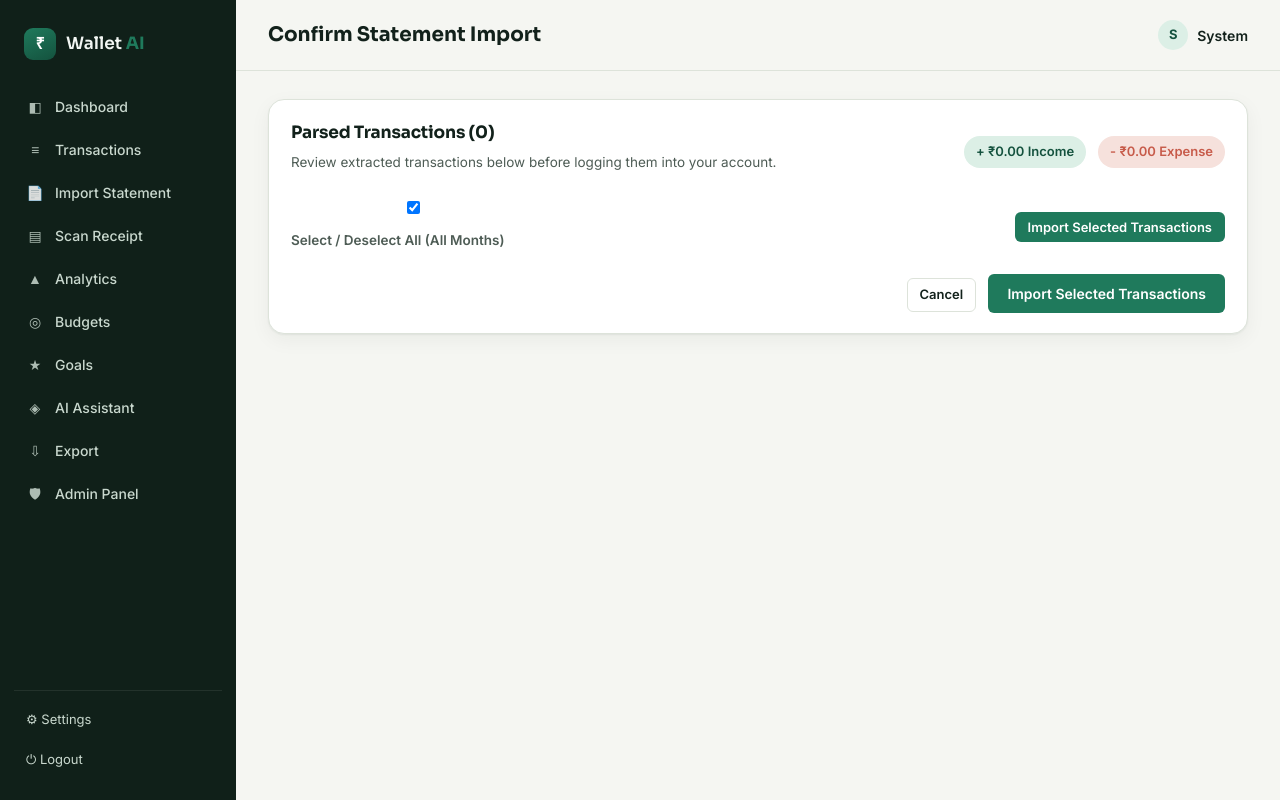
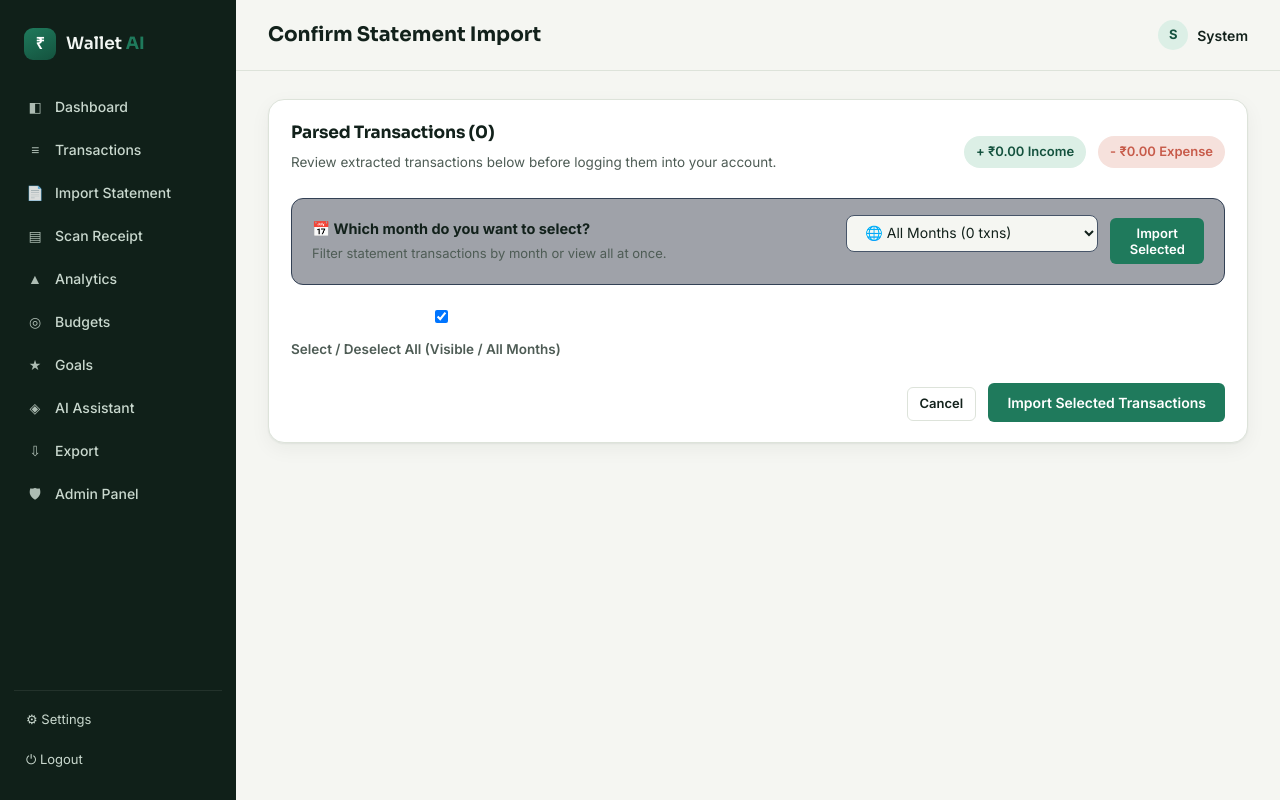
Before and after one commit to kart-8114/Wallet-AI, a Flask app: template templates/confirm_statement.html in a window 1280 px wide. Run offline with Flask 3, Linux system fonts and the light colour scheme; the template is opened without the code that fills it, so the values that code supplies are empty; the visitor is signed in with stand-in values (Sample User, id 1); data comes from the database, SQL or seed files in the repository; some libraries are stand-ins or nearby versions.

Commit message:
Add Month Selector filter to statement import confirmation

```diff
--- a/templates/confirm_statement.html
+++ b/templates/confirm_statement.html
@@ -15,15 +15,31 @@
   </div>
 
   <form method="POST" action="{{ url_for('confirm_statement') }}" id="confirmForm">
+    <!-- Month Selector Bar -->
+    <div style="background: rgba(15, 23, 42, 0.4); padding: 16px 20px; border-radius: 12px; margin-bottom: 22px; display: flex; align-items: center; justify-content: space-between; flex-wrap: wrap; gap: 16px; border: 1px solid var(--border-color, #334155);">
+      <div>
+        <label for="monthFilter" style="font-weight: 700; font-size: 14.5px; color: var(--ink); display: block; margin-bottom: 3px;">📅 Which month do you want to select?</label>
+        <span style="font-size: 13px; color: var(--ink-soft);">Filter statement transactions by month or view all at once.</span>
+      </div>
+      <div style="display: flex; gap: 12px; align-items: center;">
+        <select id="monthFilter" onchange="filterMonth(this.value)" style="padding: 8px 14px; font-size: 14px; border-radius: 8px; background: var(--bg); color: var(--ink); border: 1px solid var(--border-color, #475569); min-width: 220px;">
+          <option value="all">🌐 All Months ({{ transactions|length }} txns)</option>
+          {% for group in monthly_groups %}
+          <option value="month-group-{{ loop.index0 }}">{{ group.month_name }} ({{ group.transactions|length }} txns)</option>
+          {% endfor %}
+        </select>
+        <button type="submit" class="btn btn-primary btn-sm">Import Selected</button>
+      </div>
+    </div>
+
     <div style="margin-bottom: 14px; display: flex; justify-content: space-between; align-items: center;">
       <label style="cursor: pointer; font-size: 13.5px; font-weight: 600;">
-        <input type="checkbox" id="selectAll" checked onchange="toggleSelectAll(this)"> Select / Deselect All (All Months)
+        <input type="checkbox" id="selectAll" checked onchange="toggleSelectAll(this)"> Select / Deselect All (Visible / All Months)
       </label>
-      <button type="submit" class="btn btn-primary btn-sm">Import Selected Transactions</button>
     </div>
 
     {% for group in monthly_groups %}
-    <div class="card" style="margin-bottom: 20px; border: 1px solid var(--border-color, #e2e8f0); box-shadow: none;">
+    <div class="card month-card month-group-{{ loop.index0 }}" style="margin-bottom: 20px; border: 1px solid var(--border-color, #e2e8f0); box-shadow: none;">
       <div style="display: flex; justify-content: space-between; align-items: center; margin-bottom: 12px; padding-bottom: 8px; border-bottom: 1px solid var(--border-color, #e2e8f0);">
         <div style="display: flex; align-items: center; gap: 10px;">
           <label style="cursor: pointer; font-size: 13.5px; font-weight: 600;">
@@ -38,7 +54,7 @@
         </div>
       </div>
 
-      <div class="month-group-{{ loop.index0 }}" style="overflow-x: auto;">
+      <div style="overflow-x: auto;">
         <table>
           <thead>
             <tr>
@@ -109,9 +125,26 @@
 
 {% block scripts %}
 <script>
+function filterMonth(val) {
+  document.querySelectorAll('.month-card').forEach(card => {
+    if (val === 'all' || card.classList.contains(val)) {
+      card.style.display = 'block';
+    } else {
+      card.style.display = 'none';
+    }
+  });
+}
+
 function toggleSelectAll(master) {
-  document.querySelectorAll('.txn-check').forEach(cb => cb.checked = master.checked);
+  document.querySelectorAll('.txn-check').forEach(cb => {
+    // Only toggle checkboxes in currently visible month cards
+    const card = cb.closest('.month-card');
+    if (card && card.style.display !== 'none') {
+      cb.checked = master.checked;
+    }
+  });
 }
+
 function toggleMonthSelect(master, groupClass) {
   document.querySelectorAll('.' + groupClass + ' .txn-check').forEach(cb => cb.checked = master.checked);
 }
```
